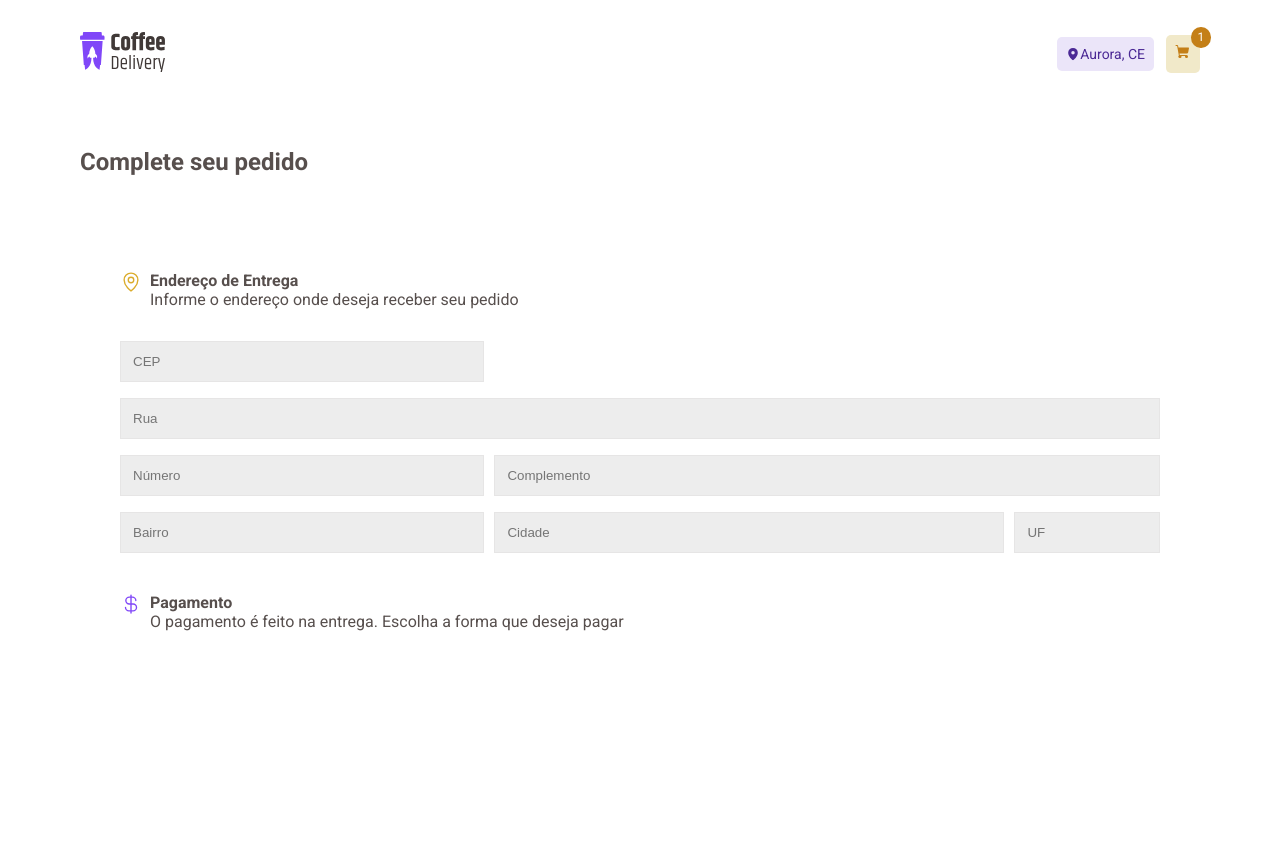
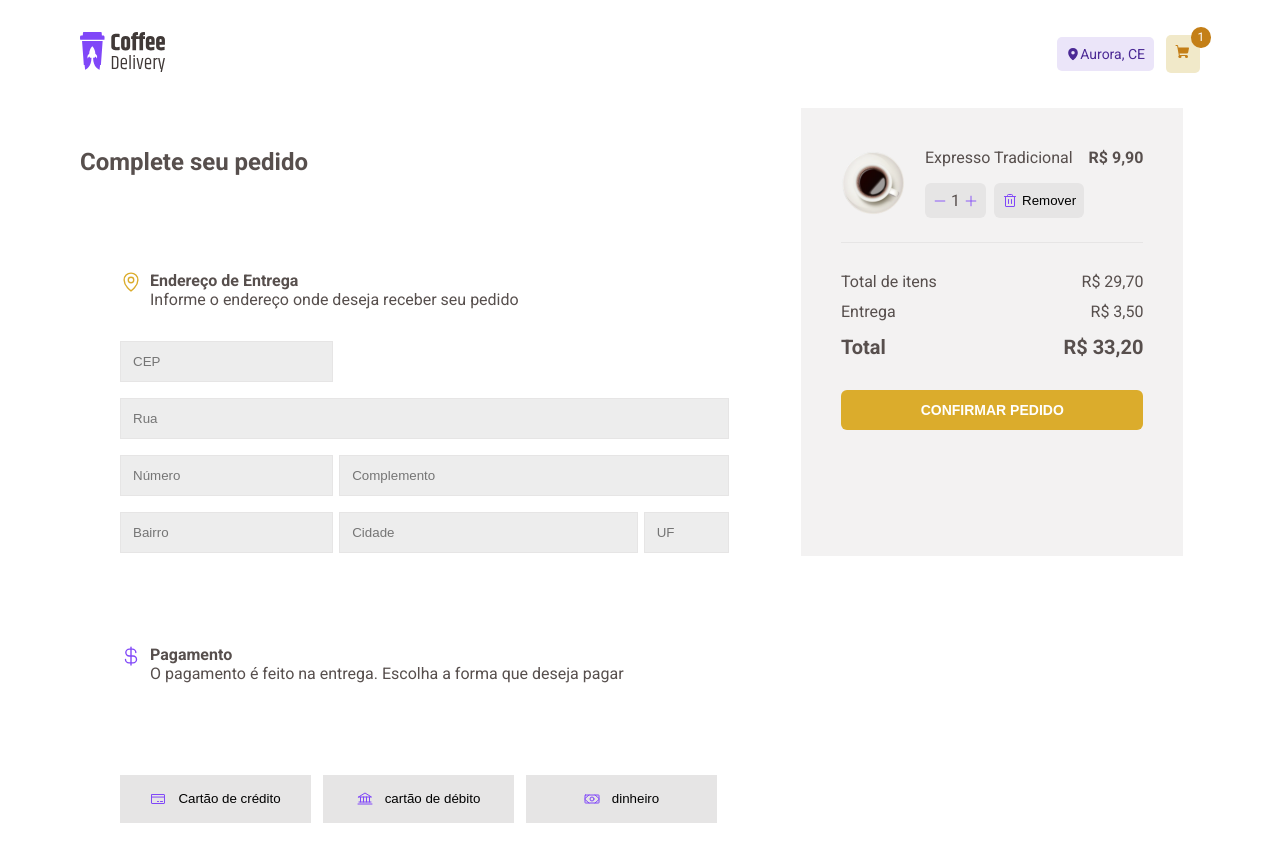
Before and after one commit to Matheussmaced/coffe_delivery, a React (Vite) app: page /checkout in a window 1280 px wide. Before the commit the page ends 800 px from the top, so only its background shows below. Built offline with nearby package versions, Linux system fonts and the light colour scheme; the HTML template or start-up script is replaced by a standard one.

Commit message:
Styled Order Summary

```diff
--- a/src/pages/Checkout/components/Payment/index.tsx
+++ b/src/pages/Checkout/components/Payment/index.tsx
@@ -1,5 +1,5 @@
-import { CurrencyDollar } from 'phosphor-react'
-import { PaymentComponent } from './styles'
+import { Bank, CreditCard, CurrencyDollar, Money } from 'phosphor-react'
+import { FormOfPayment, PaymentComponent } from './styles'
 import { defaultTheme } from '../../../../components/styles/themes/default'
 
 export const Payment = () => {
@@ -14,6 +14,27 @@ export const Payment = () => {
           </p>
         </div>
       </PaymentComponent>
+
+      <FormOfPayment>
+        <button>
+          <span>
+            <CreditCard size={16} color={defaultTheme.purple} />
+            Cartão de crédito
+          </span>
+        </button>
+        <button>
+          <span>
+            <Bank size={16} color={defaultTheme.purple} />
+            cartão de débito
+          </span>
+        </button>
+        <button>
+          <span>
+            <Money size={16} color={defaultTheme.purple} />
+            dinheiro
+          </span>
+        </button>
+      </FormOfPayment>
     </>
   )
 }
--- a/src/pages/Checkout/components/Payment/styles.ts
+++ b/src/pages/Checkout/components/Payment/styles.ts
@@ -4,5 +4,27 @@ export const PaymentComponent = styled.div`
   display: flex;
   gap: 0.5rem;
 
-  margin: 2.5rem 0;
+  margin: 5.75rem 0;
 `
+
+export const FormOfPayment = styled.div`
+  display: flex;
+
+  span {
+    display: flex;
+    align-items: center;
+
+    justify-content: center;
+    gap: 0.75rem;
+  }
+
+  button {
+    padding: 1rem;
+    margin-right: 12px;
+    width: 33.33%;
+
+    background-color: ${(props) => props.theme['base-button']};
+    border: none;
+    cursor: pointer;
+  }
+`
--- /dev/null
+++ b/src/pages/Checkout/components/SelectedCoffee/index.tsx
@@ -0,0 +1,72 @@
+import {
+  Buttons,
+  CoffeeCard,
+  CoffeeContainer,
+  Confirme,
+  Count,
+  Delivery,
+  Division,
+  GrandTotal,
+  InformsCoffeeCard,
+  OrderSummary,
+  Remove,
+  SelectedCoffeeContainer,
+  TotalItens,
+} from './styles'
+
+import coffee1 from '../../../../assets/Coffe2.svg'
+import { Minus, Plus, Trash } from 'phosphor-react'
+import { defaultTheme } from '../../../../components/styles/themes/default'
+
+export const SelectedCoffee = () => {
+  return (
+    <>
+      <SelectedCoffeeContainer>
+        <CoffeeContainer>
+          <img src={coffee1} alt="coffe 1" width={64} />
+          <CoffeeCard>
+            <InformsCoffeeCard>
+              <span>Expresso Tradicional</span>
+              <Buttons>
+                <Count>
+                  <button>
+                    <Minus size={14} color={defaultTheme.purple} />
+                  </button>
+                  1
+                  <button>
+                    <Plus size={14} color={defaultTheme.purple} />
+                  </button>
+                </Count>
+
+                <Remove>
+                  <Trash size={16} color={defaultTheme.purple} />
+                  Remover
+                </Remove>
+              </Buttons>
+            </InformsCoffeeCard>
+            <strong>R$ 9,90</strong>
+          </CoffeeCard>
+        </CoffeeContainer>
+
+        <Division></Division>
+
+        <OrderSummary>
+          <TotalItens>
+            <p>Total de itens</p>
+            <span>R$ 29,70</span>
+          </TotalItens>
+          <Delivery>
+            <p>Entrega</p>
+            <span>R$ 3,50</span>
+          </Delivery>
+          <GrandTotal>
+            <p>Total</p>
+            <span>R$ 33,20</span>
+          </GrandTotal>
+        </OrderSummary>
+
+        <Confirme>CONFIRMAR PEDIDO</Confirme>
+      </SelectedCoffeeContainer>
+    </>
+  )
+}
--- /dev/null
+++ b/src/pages/Checkout/components/SelectedCoffee/styles.ts
@@ -0,0 +1,113 @@
+import styled from 'styled-components'
+
+export const SelectedCoffeeContainer = styled.div`
+  background-color: ${(props) => props.theme['base-card']};
+  height: 448px;
+  overflow: auto;
+
+  padding: 2.5rem;
+`
+
+export const CoffeeContainer = styled.div`
+  display: flex;
+  gap: 1.25rem;
+
+  span {
+    margin-right: 1rem;
+  }
+`
+
+export const CoffeeCard = styled.div`
+  display: flex;
+`
+
+export const InformsCoffeeCard = styled.div`
+  display: flex;
+  flex-direction: column;
+`
+
+export const Buttons = styled.div`
+  margin-top: 1rem;
+  display: flex;
+  gap: 0.5rem;
+`
+
+export const Count = styled.div`
+  background-color: ${(props) => props.theme['base-button']};
+  padding: 0.5rem;
+  display: flex;
+  align-items: center;
+  gap: 0.25rem;
+  border-radius: 6px;
+
+  button {
+    border: none;
+    background-color: transparent;
+    line-height: 0;
+    cursor: pointer;
+  }
+`
+export const Remove = styled.button`
+  display: flex;
+  align-items: center;
+  gap: 0.25rem;
+
+  background-color: ${(props) => props.theme['base-button']};
+  border: none;
+  padding: 0.5rem;
+  border-radius: 6px;
+  cursor: pointer;
+`
+
+export const Division = styled.div`
+  width: 100%;
+  height: 1px;
+  background-color: ${(props) => props.theme['base-button']};
+
+  margin-top: 1.5rem;
+`
+
+export const OrderSummary = styled.div`
+  margin-top: 1.5rem;
+  line-height: 1.9;
+`
+
+export const TotalItens = styled.div`
+  display: flex;
+  justify-content: space-between;
+`
+
+export const Delivery = styled.div`
+  display: flex;
+  justify-content: space-between;
+`
+
+export const GrandTotal = styled.div`
+  display: flex;
+  justify-content: space-between;
+
+  p {
+    font-size: 1.25rem;
+    font-weight: 700;
+  }
+  span {
+    font-size: 1.25rem;
+    font-weight: 700;
+  }
+`
+
+export const Confirme = styled.button`
+  margin-top: 1.5rem;
+  padding: 0.75rem 0.5rem;
+
+  border-radius: 6px;
+  border: none;
+
+  background-color: ${(props) => props.theme.yellow};
+  color: ${(props) => props.theme.white};
+
+  font-weight: 700;
+  font-size: 0.875rem;
+  width: 100%;
+  cursor: pointer;
+`
--- a/src/pages/Checkout/index.tsx
+++ b/src/pages/Checkout/index.tsx
@@ -1,16 +1,22 @@
 import { MapPin } from 'phosphor-react'
-import { CheckoutContainer, Delivery, FormContainer } from './styles'
+import {
+  CheckoutContainer,
+  Delivery,
+  FormContainer,
+  FormInforms,
+} from './styles'
 
 import { Form } from './components/Form/index'
 import { Payment } from './components/Payment'
 import { defaultTheme } from '../../components/styles/themes/default'
+import { SelectedCoffee } from './components/SelectedCoffee'
 
 export const Checkout = () => {
   return (
     <CheckoutContainer>
-      <h2>Complete seu pedido</h2>
+      <FormInforms>
+        <h2>Complete seu pedido</h2>
 
-      <div>
         <FormContainer>
           <Delivery>
             <MapPin size={22} color={defaultTheme.yellow} />
@@ -22,7 +28,8 @@ export const Checkout = () => {
           <Form />
           <Payment />
         </FormContainer>
-      </div>
+      </FormInforms>
+      <SelectedCoffee />
     </CheckoutContainer>
   )
 }
--- a/src/pages/Checkout/styles.ts
+++ b/src/pages/Checkout/styles.ts
@@ -1,6 +1,12 @@
 import styled from 'styled-components'
 
 export const CheckoutContainer = styled.div`
+  display: flex;
+
+  gap: 2rem;
+`
+
+export const FormInforms = styled.div`
   display: flex;
   flex-direction: column;
 
```
